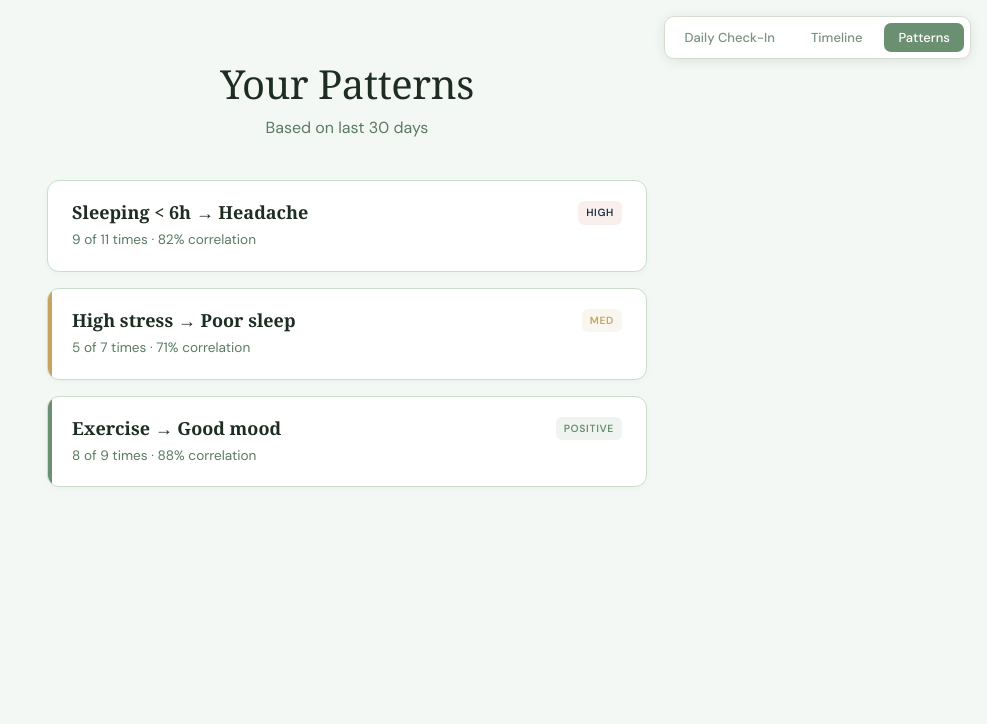
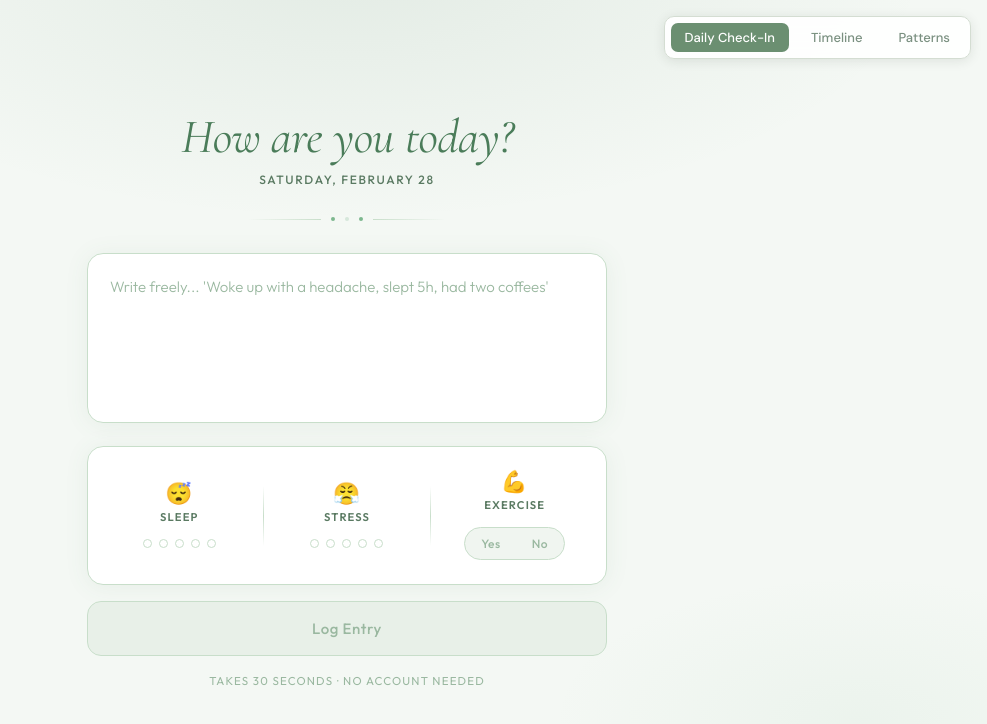
Before and after one commit to shirelmr/koru, a React (Vite) app in the folder client/: page / in a window 1280 px wide. Shown: the top 724 px of the page, without its empty margins (293-1280 px from the left). Built offline with nearby package versions, Linux system fonts and the light colour scheme.

Commit message:
gemini api working

```diff
--- a/client/src/App.jsx
+++ b/client/src/App.jsx
@@ -5,7 +5,7 @@ import Patterns from './components/Patterns' // <-- Importa el nuevo componente
 import './App.css'
 
 function App() {
-  const [screen, setScreen] = useState('patterns') // Empieza en patterns para probarlo
+  const [screen, setScreen] = useState('checkin')
 
   return (
     <div className="App">
--- a/client/src/components/DailyCheckin.jsx
+++ b/client/src/components/DailyCheckin.jsx
@@ -1,6 +1,9 @@
 import { useState, useEffect } from 'react'
 import './DailyCheckin.css'
 import InsightModal from '../components/InsightModal'
+import { createDraft } from '../backend/api'
+
+const USER_ID = 'demo-user'
 
 const DailyCheckIn = () => {
   const [entry, setEntry] = useState('')
@@ -8,6 +11,10 @@ const DailyCheckIn = () => {
   const [stress, setStress] = useState(0)
   const [exercise, setExercise] = useState(null)
   const [showInsights, setShowInsights] = useState(false)
+  const [loading, setLoading] = useState(false)
+  const [error, setError] = useState(null)
+  const [draftEntryId, setDraftEntryId] = useState(null)
+  const [extractedData, setExtractedData] = useState(null)
 
   // Inject Google Fonts
   useEffect(() => {
@@ -27,8 +34,41 @@ const DailyCheckIn = () => {
     })
   }
 
-  const handleSubmit = () => {
-    setShowInsights(true)
+  const handleSubmit = async () => {
+    if (!entry.trim()) return
+    setLoading(true)
+    setError(null)
+    try {
+      const today = new Date().toISOString().slice(0, 10)
+      const fullText = buildFullText()
+      const result = await createDraft({ userId: USER_ID, text: fullText, date: today })
+      setDraftEntryId(result.entry_id)
+      setExtractedData(result.extracted_data)
+      setShowInsights(true)
+    } catch (err) {
+      setError(err.message)
+    } finally {
+      setLoading(false)
+    }
+  }
+
+  const buildFullText = () => {
+    let parts = [entry.trim()]
+    if (sleep > 0) parts.push(`Sleep quality: ${sleep}/5`)
+    if (stress > 0) parts.push(`Stress level: ${stress}/5`)
+    if (exercise === true) parts.push('Did exercise today')
+    if (exercise === false) parts.push('No exercise today')
+    return parts.join('. ')
+  }
+
+  const handleInsightClose = () => {
+    setShowInsights(false)
+    setDraftEntryId(null)
+    setExtractedData(null)
+    setEntry('')
+    setSleep(0)
+    setStress(0)
+    setExercise(null)
   }
 
   const renderDots = (current, max, onChange) => (
@@ -118,12 +158,15 @@ const DailyCheckIn = () => {
           </div>
         </div>
 
+        {error && <p className="error-text" style={{color:'#C4705A',textAlign:'center',margin:'0.5rem 0',fontSize:'0.85rem'}}>{error}</p>}
+
         <button
           className={`log-button ${entry.length > 0 ? 'ready' : ''}`}
           onClick={handleSubmit}
           type="button"
+          disabled={loading || !entry.trim()}
         >
-          {entry.length > 0 ? 'Log Entry →' : 'Log Entry'}
+          {loading ? 'Analyzing...' : entry.length > 0 ? 'Log Entry →' : 'Log Entry'}
         </button>
 
         <p className="footer-text">Takes 30 seconds · No account needed</p>
@@ -132,7 +175,9 @@ const DailyCheckIn = () => {
 
       <InsightModal
         isOpen={showInsights}
-        onClose={() => setShowInsights(false)}
+        onClose={handleInsightClose}
+        entryId={draftEntryId}
+        extractedData={extractedData}
       />
 
     </div>
--- a/client/src/components/InsightModal.jsx
+++ b/client/src/components/InsightModal.jsx
@@ -1,24 +1,38 @@
 import { useState, useEffect } from "react";
 import "./InsightModal.css";
+import { confirmEntry } from "../backend/api";
 
-export default function InsightModal({ isOpen, onClose }) {
+export default function InsightModal({ isOpen, onClose, entryId, extractedData }) {
   const [saved, setSaved] = useState(false);
   const [visible, setVisible] = useState(false);
+  const [saving, setSaving] = useState(false);
+  const [editableData, setEditableData] = useState(null);
 
   useEffect(() => {
     if (isOpen) {
       setTimeout(() => setVisible(true), 10);
+      if (extractedData) setEditableData({ ...extractedData });
     } else {
       setVisible(false);
-      setTimeout(() => setSaved(false), 400);
+      setTimeout(() => {
+        setSaved(false);
+        setSaving(false);
+      }, 400);
     }
-  }, [isOpen]);
+  }, [isOpen, extractedData]);
 
-  const handleSave = () => {
-    setSaved(true);
-    setTimeout(() => {
-      onClose();
-    }, 2200);
+  const handleSave = async () => {
+    setSaving(true);
+    try {
+      await confirmEntry({ entryId, extractedData: editableData || extractedData });
+      setSaved(true);
+      setTimeout(() => {
+        onClose();
+      }, 2200);
+    } catch (err) {
+      console.error('Failed to confirm entry:', err);
+      setSaving(false);
+    }
   };
 
   if (!isOpen) return null;
@@ -47,36 +61,58 @@ export default function InsightModal({ isOpen, onClose }) {
                 <span className="insight-label-badge">Analysis complete</span>
               </div>
               <h2 className="insight-title">Here's what I found</h2>
-              <p className="insight-subtitle">
-                "Woke up with a headache, slept 5h, had two coffees..."
-              </p>
             </div>
 
-            {/* TAG GRID */}
-            <div className="insight-grid">
-              <TagGroup label="🤕 Symptoms" tags={["headache", "fatigue"]} color="red" delay={0} />
-              <TagGroup label="😴 Sleep" tags={["low · 5h"]} color="blue" delay={1} />
-              <TagGroup label="☕ Intake" tags={["coffee ×2", "pizza"]} color="amber" delay={2} />
-              <TagGroup label="😤 Stress" tags={["high"]} color="red" delay={3} />
-              <TagGroup label="💪 Exercise" tags={["none"]} color="gray" delay={4} />
-              <TagGroup label="😊 Mood" tags={["neutral"]} color="green" delay={5} />
-            </div>
-
-            {/* SCORE BAR */}
-            <div className="wellness-bar-section">
-              <div className="wellness-bar-header">
-                <span className="wellness-bar-label">Wellness score</span>
-                <span className="wellness-bar-value">4 / 10</span>
+            {/* TAG GRID — populated from API */}
+            {editableData && (
+              <div className="insight-grid">
+                <TagGroup
+                  label="🤕 Symptoms"
+                  tags={editableData.symptoms?.length ? editableData.symptoms : ["none"]}
+                  color="red"
+                  delay={0}
+                />
+                <TagGroup
+                  label="😴 Sleep"
+                  tags={[
+                    editableData.sleep_hours
+                      ? `${editableData.sleep} · ${editableData.sleep_hours}h`
+                      : editableData.sleep || "unknown",
+                  ]}
+                  color="blue"
+                  delay={1}
+                />
+                <TagGroup
+                  label="☕ Intake"
+                  tags={editableData.food?.length ? editableData.food : ["none"]}
+                  color="amber"
+                  delay={2}
+                />
+                <TagGroup
+                  label="😤 Stress"
+                  tags={[editableData.stress || "unknown"]}
+                  color="red"
+                  delay={3}
+                />
+                <TagGroup
+                  label="💪 Exercise"
+                  tags={[editableData.exercise ? "yes" : "none"]}
+                  color="gray"
+                  delay={4}
+                />
+                <TagGroup
+                  label="😊 Mood"
+                  tags={[editableData.mood || "unknown"]}
+                  color="green"
+                  delay={5}
+                />
               </div>
-              <div className="wellness-track">
-                <div className="wellness-fill" style={{ "--fill-pct": "40%" }} />
-              </div>
-            </div>
+            )}
 
             {/* ACTIONS */}
             <div className="insight-actions">
-              <button className="confirm-btn" onClick={handleSave}>
-                <span>Confirm & Save</span>
+              <button className="confirm-btn" onClick={handleSave} disabled={saving}>
+                <span>{saving ? 'Saving...' : 'Confirm & Save'}</span>
                 <svg width="16" height="16" viewBox="0 0 24 24" fill="none" stroke="currentColor" strokeWidth="2.5"><path d="M5 12h14M12 5l7 7-7 7" /></svg>
               </button>
               <button className="edit-link" onClick={onClose}>
--- a/client/src/components/Patterns.jsx
+++ b/client/src/components/Patterns.jsx
@@ -1,40 +1,24 @@
-import { useState } from 'react';
+import { useState, useEffect } from 'react';
 import './Patterns.css';
+import { getPatterns } from '../backend/api';
 
-// Mock data based on your API spec
-const mockPatterns = [
-  {
-    id: 1,
-    cause: 'Sleeping < 6h',
-    effect: 'Headache',
-    occurrences: 9,
-    total: 11,
-    percentage: 82,
-    strength: 'high', // 'high' | 'med' | 'positive'
-  },
-  {
-    id: 2,
-    cause: 'High stress',
-    effect: 'Poor sleep',
-    occurrences: 5,
-    total: 7,
-    percentage: 71,
-    strength: 'med',
-  },
-  {
-    id: 3,
-    cause: 'Exercise',
-    effect: 'Good mood',
-    occurrences: 8,
-    total: 9,
-    percentage: 88,
-    strength: 'positive',
-  },
-];
+const USER_ID = 'demo-user';
 
 export default function Patterns() {
-  // Toggle this to true/false to test the empty state during the hackathon
-  const [hasEnoughData, setHasEnoughData] = useState(true);
+  const [hasEnoughData, setHasEnoughData] = useState(false);
+  const [patterns, setPatterns] = useState([]);
+  const [loading, setLoading] = useState(true);
+
+  useEffect(() => {
+    setLoading(true);
+    getPatterns({ userId: USER_ID })
+      .then((res) => {
+        setHasEnoughData(res.has_enough_data);
+        setPatterns(res.patterns || []);
+      })
+      .catch((err) => console.error('Failed to load patterns:', err))
+      .finally(() => setLoading(false));
+  }, []);
 
   return (
     <div className="patterns-wrapper">
@@ -47,23 +31,19 @@ export default function Patterns() {
         </div>
 
         {/* Content */}
-        {!hasEnoughData ? (
+        {loading ? (
+          <div className="empty-state-patterns">
+            <p>Loading patterns...</p>
+          </div>
+        ) : !hasEnoughData ? (
           <div className="empty-state-patterns">
             <span className="empty-illustration">🔍</span>
             <p>Keep logging — patterns appear after 7 days</p>
-            {/* Hackathon demo toggle */}
-            <button
-              onClick={() => setHasEnoughData(true)}
-              style={{marginTop: '20px', fontSize: '0.8rem'}}
-              className="log-button" /* Reusing the button style from DailyCheckin */
-            >
-              Simulate 7+ Days of Data
-            </button>
           </div>
         ) : (
           <div className="patterns-list">
-            {mockPatterns.map((pattern) => (
-              <div key={pattern.id} className={`pattern-card strength-${pattern.strength}`}>
+            {patterns.map((pattern, i) => (
+              <div key={i} className={`pattern-card strength-${pattern.strength}`}>
                 <div className="pattern-info">
                   <h3 className="pattern-text">
                     {pattern.cause} → {pattern.effect}
--- a/client/src/components/Timeline.jsx
+++ b/client/src/components/Timeline.jsx
@@ -1,44 +1,9 @@
-import { useState } from 'react';
+import { useState, useEffect } from 'react';
 import { ChevronLeft, ChevronRight } from 'lucide-react';
 import './Timeline.css';
+import { getEntries } from '../backend/api';
 
-const mockEntries = [
-  {
-    id: 1,
-    date: '2026-02-28',
-    raw_text: 'Woke up feeling pretty good today. Had a solid breakfast, went for a run in the morning. Feeling energized and ready for the week.',
-    tags: ['exercise', 'good sleep', 'low stress', 'energized'],
-    mood: 'good',
-  },
-  {
-    id: 2,
-    date: '2026-02-27',
-    raw_text: 'Headache most of the day. Slept only 4 hours, had three coffees to compensate. Stressful work calls back to back.',
-    tags: ['headache', 'poor sleep', 'high stress', 'caffeine', 'fatigue'],
-    mood: 'bad',
-  },
-  {
-    id: 3,
-    date: '2026-02-26',
-    raw_text: 'Normal day. Nothing special to report. Cooked at home, watched a show, went to bed on time.',
-    tags: ['neutral mood', 'home cooked', 'good sleep'],
-    mood: 'neutral',
-  },
-  {
-    id: 4,
-    date: '2026-02-25',
-    raw_text: 'Felt a bit anxious in the morning but it passed. Afternoon was productive. Light walk outside helped.',
-    tags: ['anxiety', 'productive', 'light exercise', 'improving'],
-    mood: 'neutral',
-  },
-  {
-    id: 5,
-    date: '2026-02-24',
-    raw_text: 'Really good day. Finished a big project at work, celebrated with friends in the evening. Feeling accomplished.',
-    tags: ['accomplished', 'social', 'low stress', 'happy'],
-    mood: 'good',
-  },
-];
+const USER_ID = 'demo-user';
 
 const MOOD_COLORS = {
   good:    '#6B8F71',
@@ -169,6 +134,18 @@ export default function Timeline() {
     new Date(today.getFullYear(), today.getMonth(), 1)
   );
   const [selectedId, setSelectedId] = useState(null);
+  const [entries, setEntries] = useState([]);
+  const [loading, setLoading] = useState(false);
+
+  const monthStr = `${currentMonth.getFullYear()}-${String(currentMonth.getMonth() + 1).padStart(2, '0')}`;
+
+  useEffect(() => {
+    setLoading(true);
+    getEntries({ userId: USER_ID, month: monthStr })
+      .then((res) => setEntries(res.entries || []))
+      .catch((err) => console.error('Failed to load entries:', err))
+      .finally(() => setLoading(false));
+  }, [monthStr]);
 
   const isCurrentMonth =
     currentMonth.getFullYear() === today.getFullYear() &&
@@ -182,15 +159,9 @@ export default function Timeline() {
       setCurrentMonth(new Date(currentMonth.getFullYear(), currentMonth.getMonth() + 1, 1));
   };
 
-  const filteredEntries = mockEntries.filter((e) => {
-    const d = parseDate(e.date);
-    return (
-      d.getFullYear() === currentMonth.getFullYear() &&
-      d.getMonth()    === currentMonth.getMonth()
-    );
-  });
+  const filteredEntries = entries;
 
-  const selectedEntry = mockEntries.find((e) => e.id === selectedId) || null;
+  const selectedEntry = entries.find((e) => e.id === selectedId) || null;
 
   return (
     <div className="page">
```
